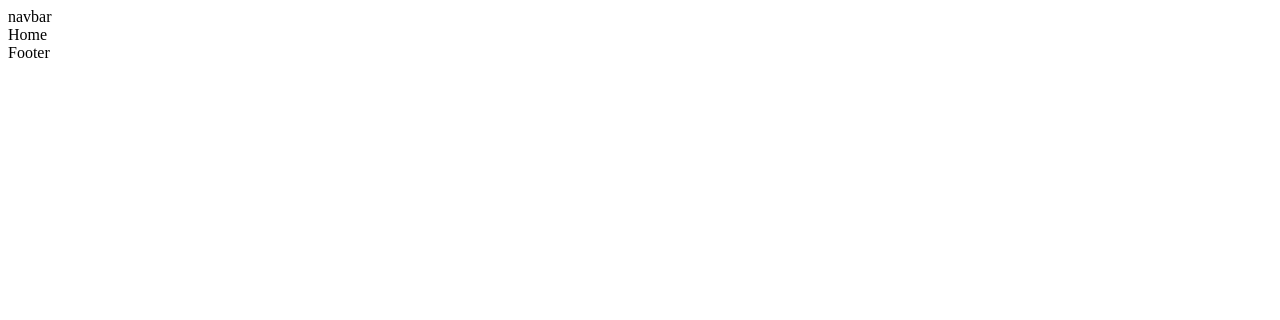
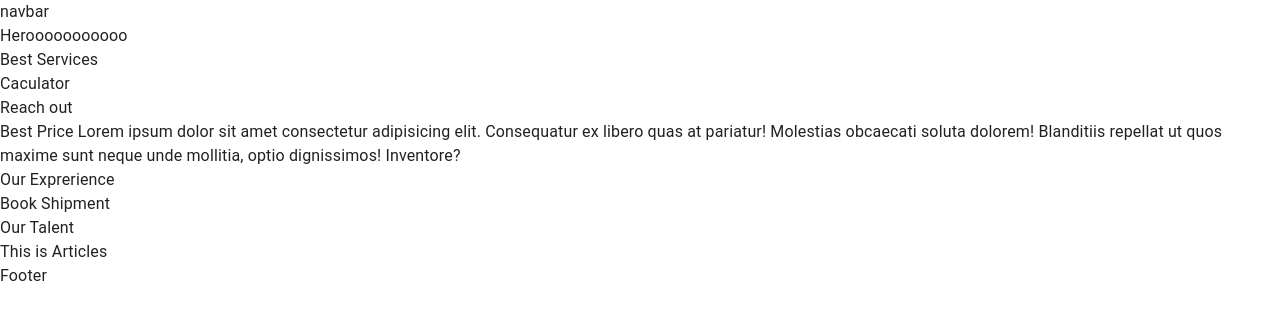
Before and after one commit to mehedihasan2004/parcel-pro-client, a React (Create React App) app: page / in a window 1280 px wide. Shown: the top 320 px of the page. Built offline with nearby package versions, Linux system fonts and the light colour scheme.

Commit message:
home page setup done by Abu Hurayra

```diff
--- a/src/App.js
+++ b/src/App.js
@@ -1,3 +1,4 @@
+import { CssBaseline } from "@mui/material";
 import React from "react";
 import { useRoutes } from "react-router-dom";
 import { Footer, Navbar } from "./components";
@@ -15,6 +16,7 @@ const App = () => {
       <Navbar />
       {routes}
       <Footer />
+      <CssBaseline/>
     </div>
   );
 };
--- a/src/pages/home/Home.jsx
+++ b/src/pages/home/Home.jsx
@@ -1,7 +1,19 @@
 import React from "react";
+import {BestServices,BestPrice, FreightCalculate, Hero, OurExperience, ReachOut, ShipmentBook, OurTalent, RecentArticles} from ".";
+
 
 const Home = () => {
-  return <div>Home</div>;
+  return <div>
+    <Hero/>
+    <BestServices/>
+    <FreightCalculate/>
+    <ReachOut/>
+    <BestPrice/>
+    <OurExperience/>
+    <ShipmentBook/>
+    <OurTalent/>
+    <RecentArticles/>
+  </div>;
 };
 
 export default Home;
--- a/src/pages/home/RecentArticals.jsx
+++ /dev/null
@@ -1,7 +0,0 @@
-import React from "react";
-
-const RecentAritcals = () => {
-  return <div>Recent Articals</div>;
-};
-
-export default RecentAritcals;
--- /dev/null
+++ b/src/pages/home/RecentArticles.jsx
@@ -0,0 +1,11 @@
+import React from 'react';
+
+const RecentArticles = () => {
+  return (
+    <div>
+      This is Articles
+    </div>
+  );
+};
+
+export default RecentArticles;
--- a/src/pages/home/YourQuaries.jsx
+++ /dev/null
@@ -1,7 +0,0 @@
-import React from "react";
-
-const YourQuaries = () => {
-  return <div>Your qu</div>;
-};
-
-export default YourQuaries;
--- /dev/null
+++ b/src/pages/home/YourQueries.jsx
@@ -0,0 +1,11 @@
+import React from 'react';
+
+const YourQueries = () => {
+  return (
+    <div>
+      Your queries section
+    </div>
+  );
+};
+
+export default YourQueries;
```
Also changed, not shown: src/pages/home/index.js (+4 -3 lines).
